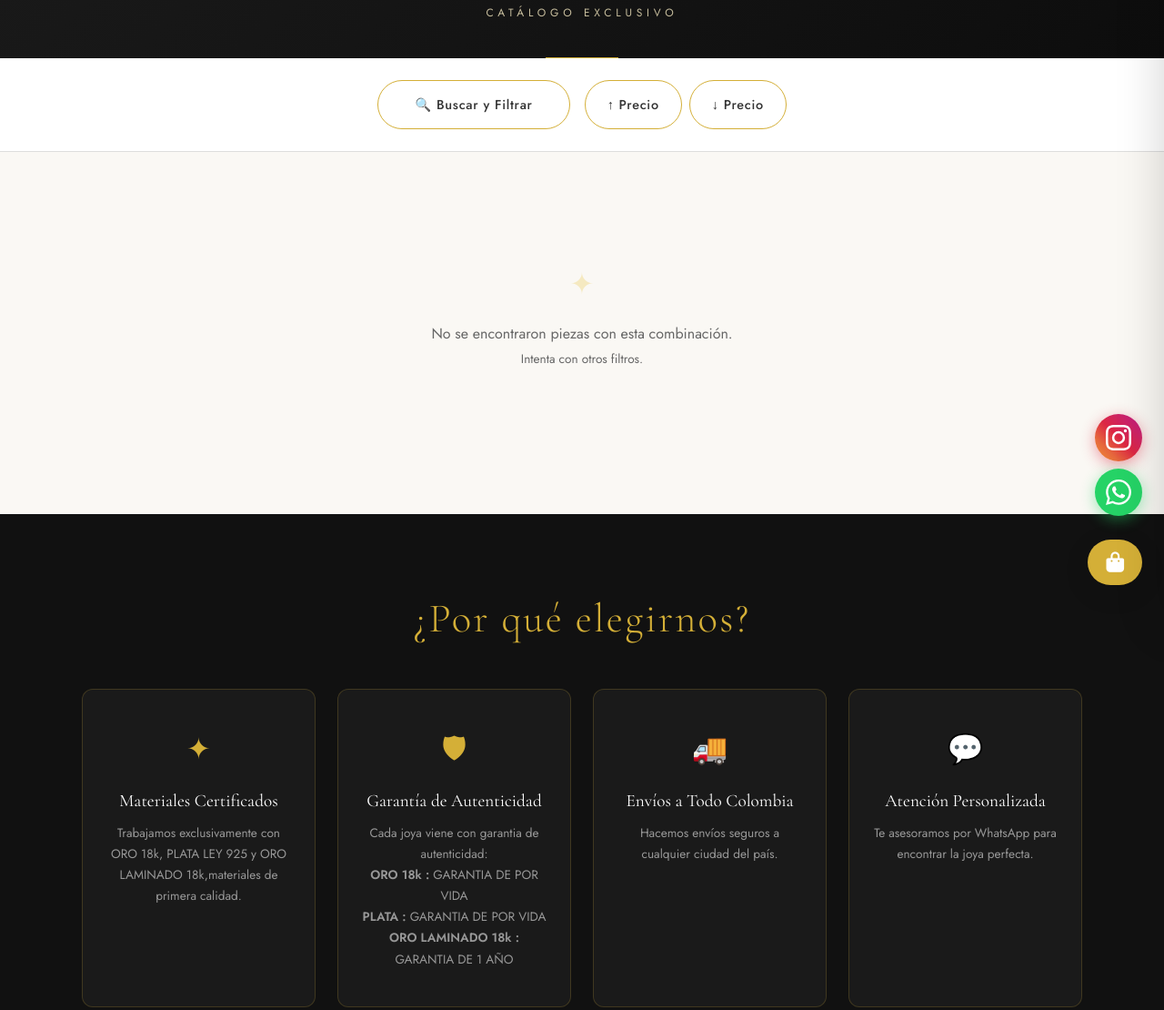
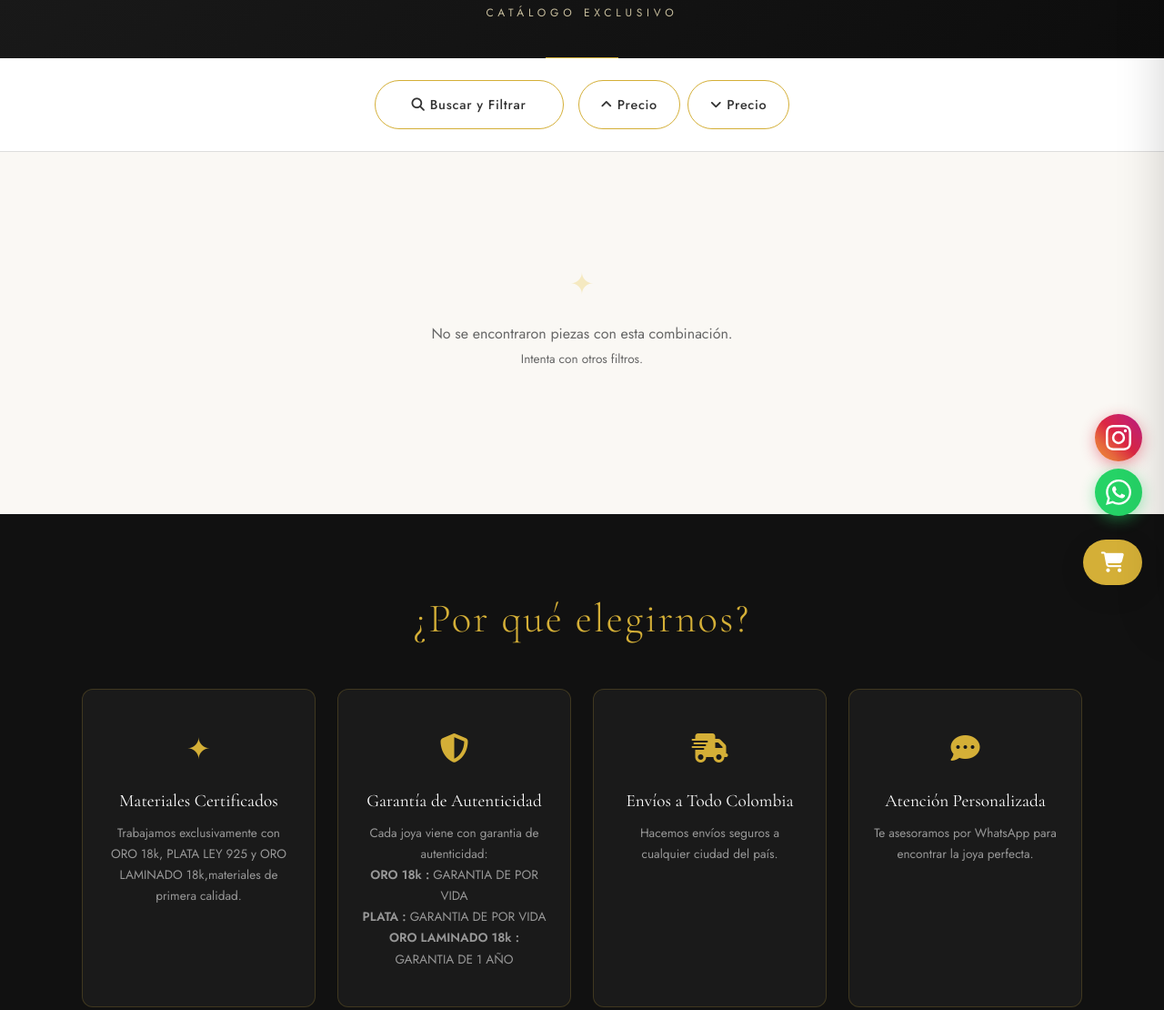
Before and after one commit to JulianRamirez43/GoldenJulian, a website built with Vite: page index.html in a window 1280 px wide. Shown: the part 133-1243 px from the top of the page at 91% size. Built offline with nearby package versions, Linux system fonts and the light colour scheme; some packages are replaced by stand-ins of ours; no server answers; the database is empty.

Commit message:
icons con font awesome

```diff
--- a/index.html
+++ b/index.html
@@ -16,10 +16,10 @@
 
   <!-- ── BUSCADOR + ORDEN ──────────────────────────────── -->
   <div class="buscador-container">
-    <button id="btn-buscar" class="lupa-btn">🔍 Buscar y Filtrar</button>
+    <button id="btn-buscar" class="lupa-btn"><i class="fa-solid fa-magnifying-glass"></i> Buscar y Filtrar</button>
     <div class="orden-botones">
-      <button id="btn-orden-asc"  class="btn-orden" data-orden="asc">↑ Precio</button>
-      <button id="btn-orden-desc" class="btn-orden" data-orden="desc">↓ Precio</button>
+      <button id="btn-orden-asc"  class="btn-orden" data-orden="asc"><i class="fa-solid fa-angle-up"></i> Precio</button>
+      <button id="btn-orden-desc" class="btn-orden" data-orden="desc"><i class="fa-solid fa-angle-down"></i> Precio</button>
     </div>
   </div>
 
@@ -49,17 +49,17 @@
         <p>Trabajamos exclusivamente con ORO 18k, PLATA LEY 925 y ORO LAMINADO 18k,materiales de primera calidad.</p>
       </div>
       <div class="por-que-card">
-        <div class="por-que-icono">🛡</div>
+        <div class="por-que-icono"><i class="fa-solid fa-shield-halved"></i></div>
         <h3>Garantía de Autenticidad</h3>
         <p>Cada joya viene con garantia de autenticidad:<br><strong>ORO 18k :</strong> GARANTIA DE POR VIDA<br><strong>PLATA :</strong> GARANTIA DE POR VIDA<br><strong>ORO LAMINADO 18k :</strong> GARANTIA DE 1 AÑO</p>
       </div>
       <div class="por-que-card">
-        <div class="por-que-icono">🚚</div>
+        <div class="por-que-icono"><i class="fa-solid fa-truck-fast"></i></i></div>
         <h3>Envíos a Todo Colombia</h3>
         <p>Hacemos envíos seguros a cualquier ciudad del país.</p>
       </div>
       <div class="por-que-card">
-        <div class="por-que-icono">💬</div>
+        <div class="por-que-icono"><i class="fa-solid fa-comment-dots"></i></div>
         <h3>Atención Personalizada</h3>
         <p>Te asesoramos por WhatsApp para encontrar la joya perfecta.</p>
       </div>
@@ -94,7 +94,7 @@
 
   <!-- ── CARRITO FLOTANTE ───────────────────────────────── -->
   <div id="btn-carrito-flotante" class="carrito-flotante" role="button" aria-label="Abrir carrito">
-    <i class="fa-solid fa-bag-shopping"></i>
+    <i class="fa-solid fa-cart-shopping"></i>
     <span id="contador-carrito">0</span>
   </div>
 
```
